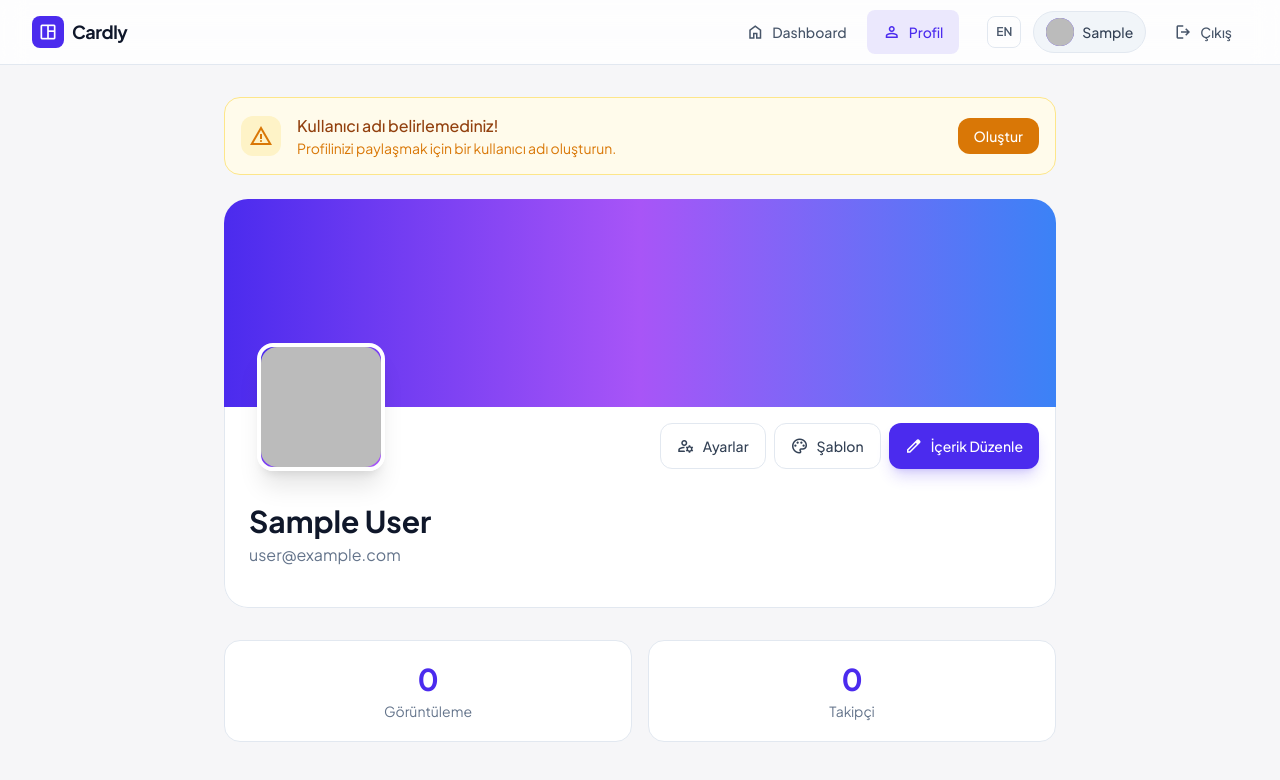
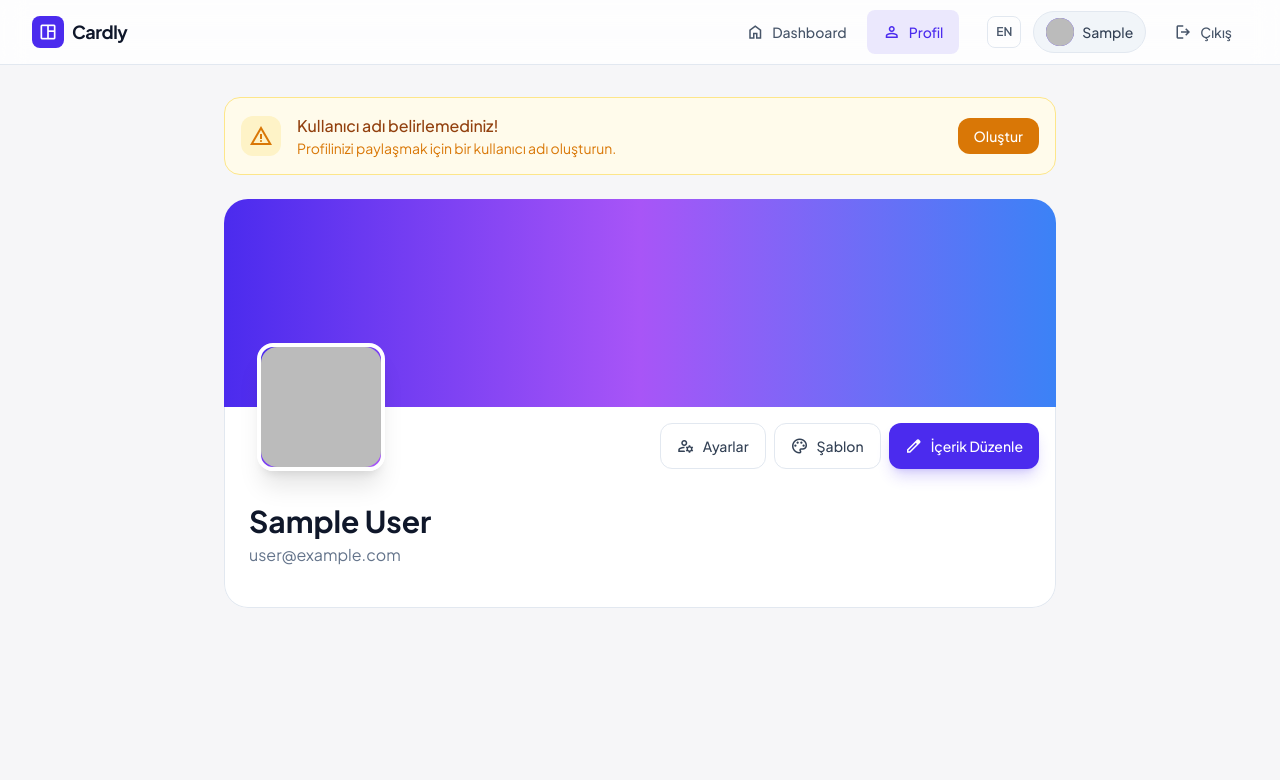
Before and after one commit to darkness-38/cardly, a React (Vite) app: page /profile in a window 1280 px wide. Shown: the top 780 px of the page. Built offline with nearby package versions, Linux system fonts and the light colour scheme; no server answers; the database is empty; sample sign-in values are in the browser's storage.

Commit message:
im definite and real

```diff
--- a/src/components/Profile.jsx
+++ b/src/components/Profile.jsx
@@ -352,17 +352,6 @@ export default function Profile() {
                     </div>
                 )}
 
-                {/* Stats */}
-                <div className="grid grid-cols-2 gap-4 mb-8">
-                    <div className="p-5 rounded-2xl bg-white dark:bg-slate-800 border border-slate-200 dark:border-slate-700 text-center">
-                        <div className="text-3xl font-bold text-primary mb-1">{realStats.profileViews}</div>
-                        <div className="text-sm text-slate-500 dark:text-slate-400">{t('views')}</div>
-                    </div>
-                    <div className="p-5 rounded-2xl bg-white dark:bg-slate-800 border border-slate-200 dark:border-slate-700 text-center">
-                        <div className="text-3xl font-bold text-primary mb-1">{realStats.followersCount}</div>
-                        <div className="text-sm text-slate-500 dark:text-slate-400">{t('followers')}</div>
-                    </div>
-                </div>
 
                 {/* Success/Error Messages */}
                 {success && (
```
